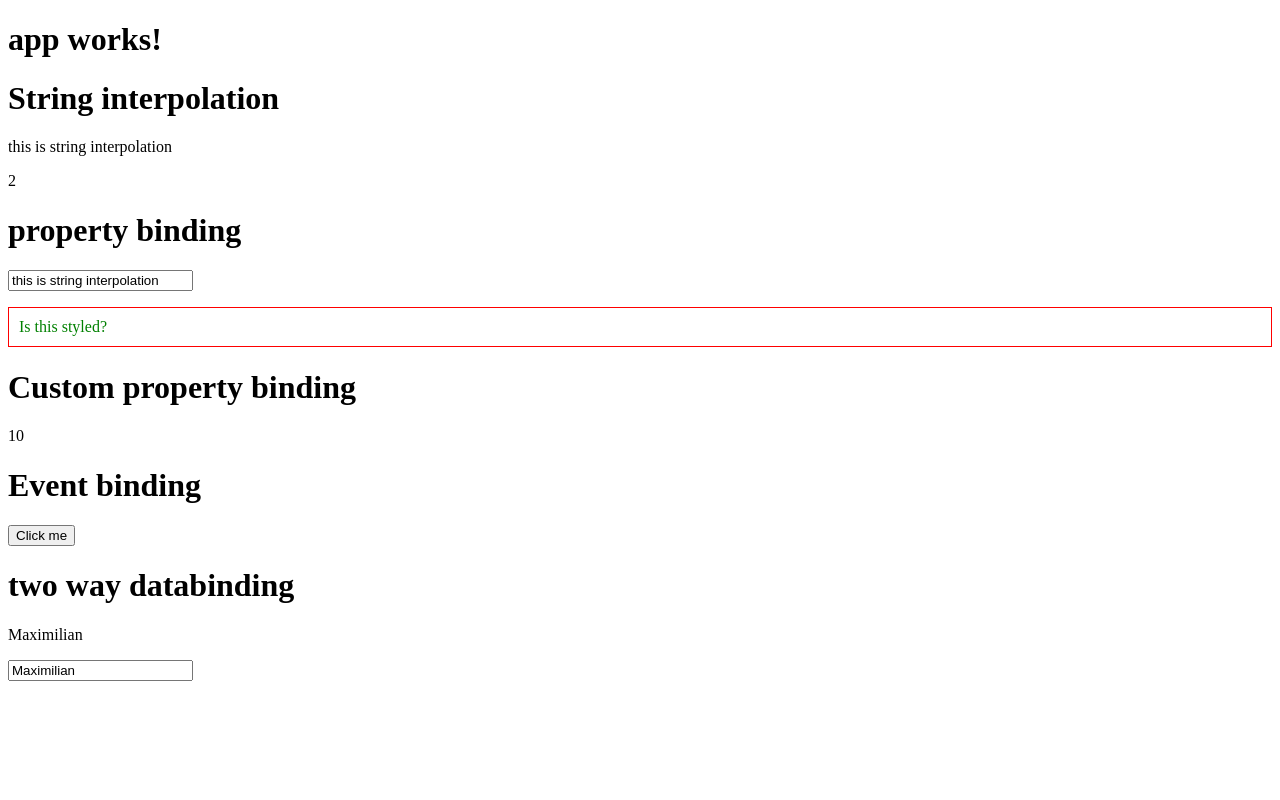
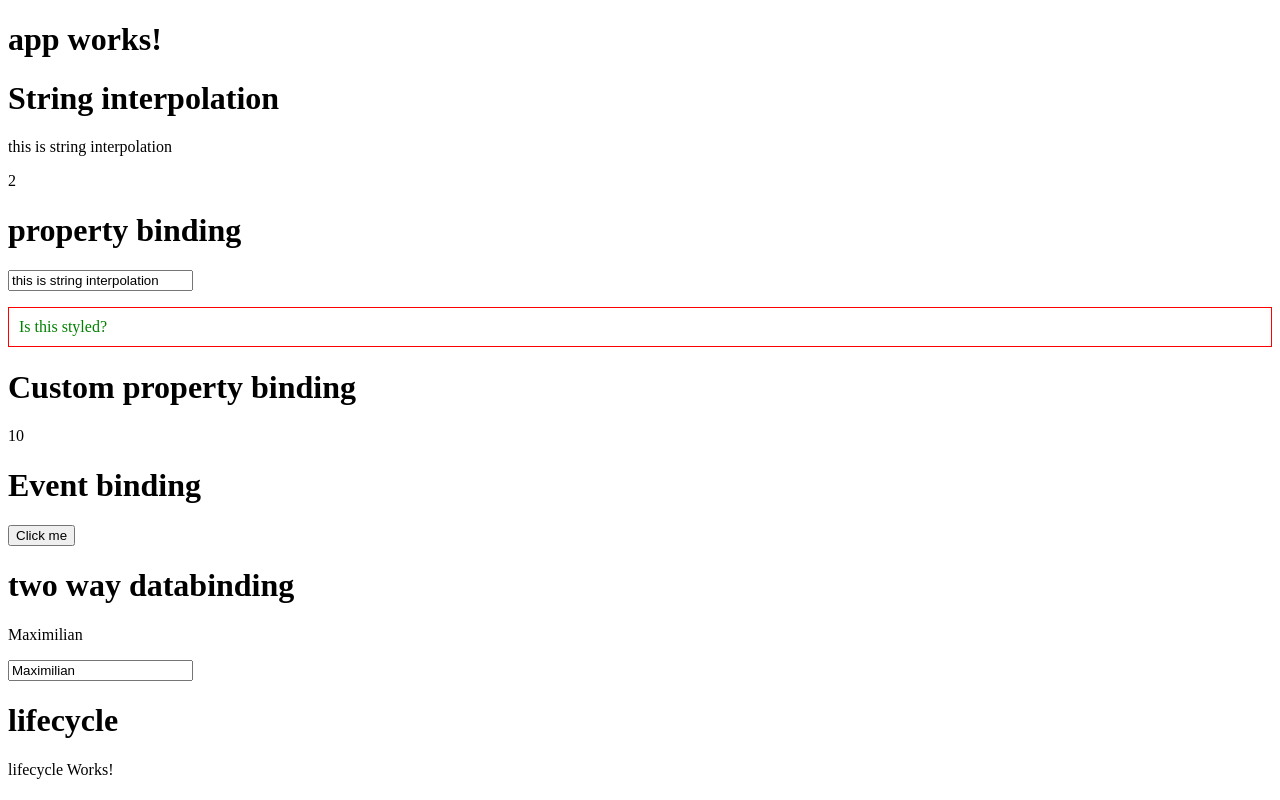
Before and after one commit to turcuciprian/udemy-ng2-course, an Angular app: page / in a window 1280 px wide. Built offline with nearby package versions, Linux system fonts and the light colour scheme.

Commit message:
added app-lifecycle tag

```diff
--- a/src/app/app.component.html
+++ b/src/app/app.component.html
@@ -2,3 +2,5 @@
   <p>
   <app-databinding></app-databinding>
 </p>
+<h1>lifecycle</h1>
+<app-lifecycle></app-lifecycle>
```
